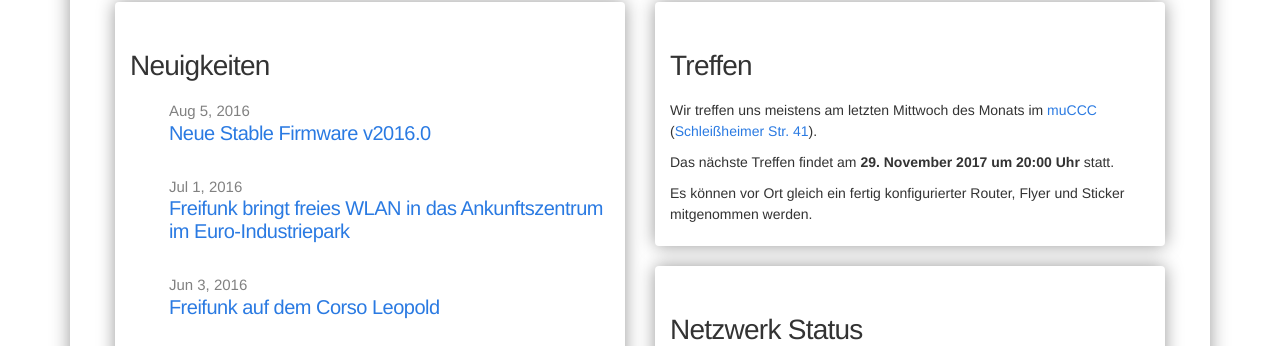
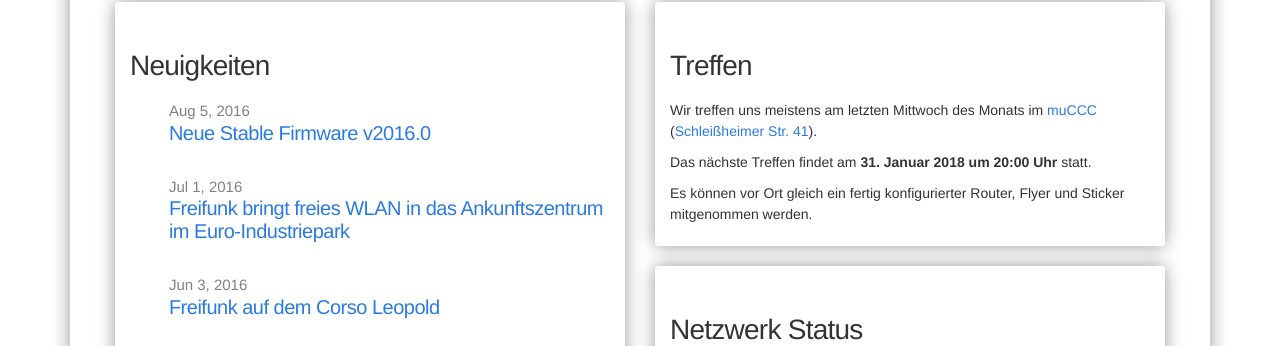
Before and after one commit to freifunkMUC/freifunkmuc.github.io, a Jekyll site: the page built from index.md, in a window 1280 px wide and 1174 px high. Shown: the part 258-604 px from the top of the window. Built offline with Jekyll 4.4.1, drawn with Linux system fonts in a browser that asks for light colours.

Commit message:
Update treffen.md

```diff
--- a/_includes/treffen.md
+++ b/_includes/treffen.md
@@ -2,6 +2,6 @@
 
 Wir treffen uns meistens am letzten Mittwoch des Monats im [muCCC](https://muc.ccc.de) ([Schleißheimer Str. 41](https://osm.org/go/0JAf0IVLh?node=2012031859)).
 
-Das nächste Treffen findet am **29. November 2017 um 20:00 Uhr** statt.
+Das nächste Treffen findet am **31. Januar 2018 um 20:00 Uhr** statt.
 
 Es können vor Ort gleich ein fertig konfigurierter Router, Flyer und Sticker mitgenommen werden.
```
